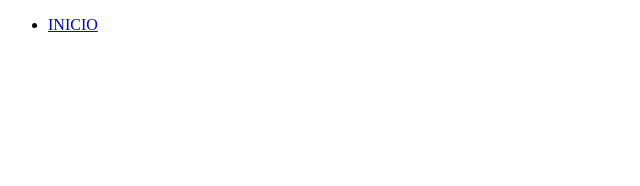
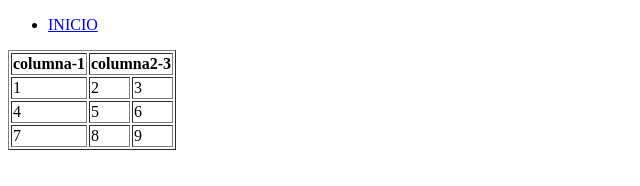
Before and after one commit to melannyoyardo2008-ops/terceraweb, a plain HTML site: page tabla.html in a window 1280 px wide. Shown: the whole page, without its empty margins (0-640 px from the left). Drawn offline with Linux system fonts and the light colour scheme.

Commit message:
se agrego tablas

```diff
--- a/tabla.html
+++ b/tabla.html
@@ -3,11 +3,33 @@
 <head>
     <meta charset="UTF-8">
     <meta name="viewport" content="width=device-width, initial-scale=1.0">
-    <title>TABLA</title>
+    <title>TABLAS</title>
 </head>
 <body>
     <ul>
     <li><a href="index.html">INICIO</a></li>
     </ul>
+    <table border="1">
+        <tr>
+            <th>columna-1</th>
+            <th colspan="2">columna2-3</th></th>
+
+        </tr>
+        <tr>
+            <td> 1 </td>
+            <td> 2 </td>
+            <td> 3 </td>
+        </tr>
+        <tr>
+            <td> 4 </td>
+            <td> 5 </td>
+            <td> 6 </td>
+        </tr>
+        <tr>
+            <td> 7 </td>
+            <td> 8 </td>
+            <td> 9 </td>
+        </tr>
+    </table>
 </body>
 </html>
```
